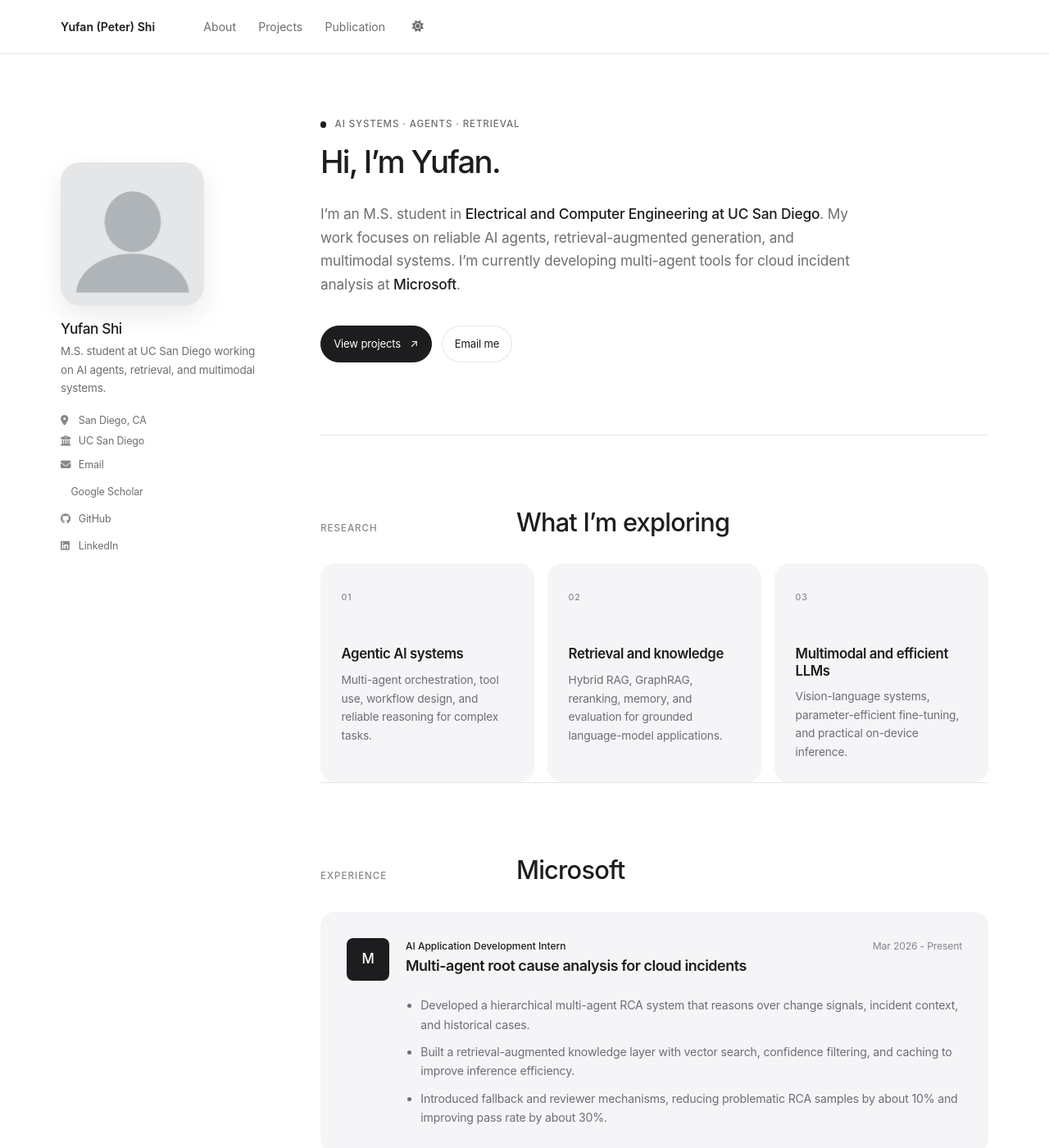
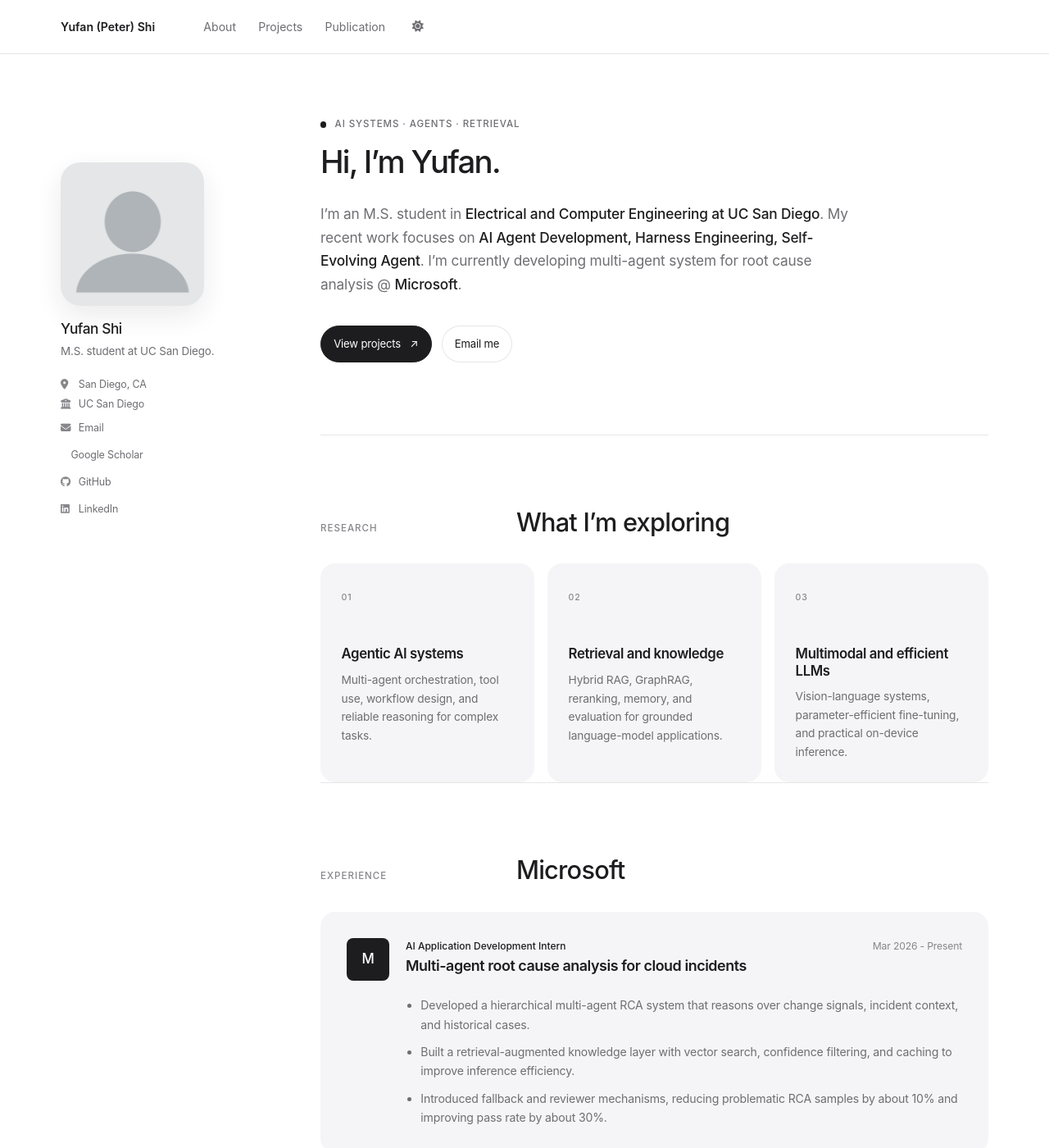
Before and after one commit to YufanPeter/yufanpeter.github.io, a Jekyll site: the page built from _pages/about.md, in a window 1280 px wide and 1400 px high. Shown: the whole window at 82% size. Built offline with Jekyll 4.4.1, drawn with Linux system fonts in a browser that asks for light colours; a style sheet for code colours, icons or effects is not loaded; some of the changed text lies outside the part shown.

Commit message:
Refine homepage introduction

```diff
--- a/_config.yml
+++ b/_config.yml
@@ -26,7 +26,7 @@ author:
   avatar           : "profile.png"
   name             : "Yufan Shi"
   pronouns         : # example: "she/her"
-  bio              : "M.S. student at UC San Diego working on AI agents, retrieval, and multimodal systems."
+  bio              : "M.S. student at UC San Diego."
   location         : "San Diego, CA"
   employer         : "UC San Diego"
   uri              : # URL
--- a/_pages/about.md
+++ b/_pages/about.md
@@ -13,9 +13,8 @@ redirect_from:
   <h1 id="home-title">Hi, I’m Yufan.</h1>
   <p class="home-lead">
     I’m an M.S. student in <strong>Electrical and Computer Engineering at UC San Diego</strong>.
-    My work focuses on reliable AI agents, retrieval-augmented generation, and multimodal
-    systems. I’m currently developing multi-agent tools for cloud incident analysis at
-    <strong>Microsoft</strong>.
+    My recent work focuses on <strong>AI Agent Development, Harness Engineering, Self-Evolving Agent</strong>.
+    I’m currently developing multi-agent system for root cause analysis @ <strong>Microsoft</strong>.
   </p>
   <div class="home-actions">
     <a class="home-button home-button--primary" href="/projects/">View projects <span aria-hidden="true">↗</span></a>
@@ -109,15 +108,3 @@ redirect_from:
     <span aria-hidden="true">↗</span>
   </a>
 </section>
-
-<section class="home-section home-section--skills" aria-labelledby="skills-title">
-  <div class="section-heading">
-    <p>Toolkit</p>
-    <h2 id="skills-title">Technologies I work with</h2>
-  </div>
-  <div class="skill-groups">
-    <p><strong>Languages</strong><span>Python, Java, C++, C, SQL, Git</span></p>
-    <p><strong>Agents &amp; retrieval</strong><span>LangGraph, LangChain, MCP, GraphRAG, Vector RAG, BM25, ChromaDB, FAISS</span></p>
-    <p><strong>Machine learning</strong><span>PyTorch, PEFT / LoRA, Transformers, NLP, multimodal LLMs</span></p>
-  </div>
-</section>
--- a/_sass/layout/_refined.scss
+++ b/_sass/layout/_refined.scss
@@ -578,28 +578,6 @@ a {
   font-size: 1.25rem;
 }
 
-.skill-groups {
-  border-top: 1px solid var(--hairline);
-}
-
-.skill-groups p {
-  display: grid;
-  grid-template-columns: 10rem 1fr;
-  gap: 1.5rem;
-  margin: 0;
-  padding: 1.1rem 0;
-  border-bottom: 1px solid var(--hairline);
-  font-size: 0.86rem !important;
-}
-
-.skill-groups strong {
-  font-weight: 600;
-}
-
-.skill-groups span {
-  color: var(--muted-ink);
-}
-
 .projects-intro {
   max-width: 42rem;
   padding: 1rem 0 clamp(3.5rem, 7vw, 5.5rem);
@@ -846,11 +824,6 @@ a {
     gap: 0.5rem;
   }
 
-  .skill-groups p {
-    grid-template-columns: 1fr;
-    gap: 0.35rem;
-  }
-
   .project-metrics {
     grid-template-columns: 1fr;
   }
```
